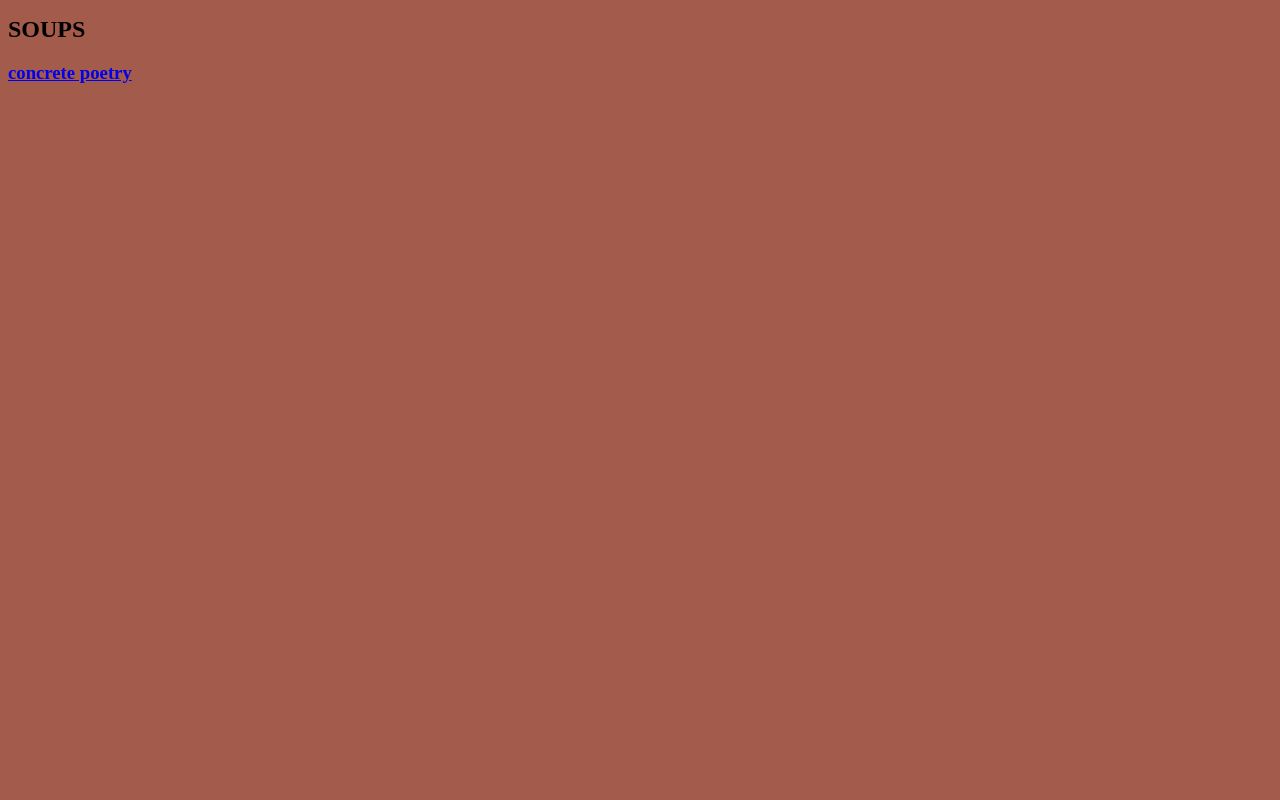
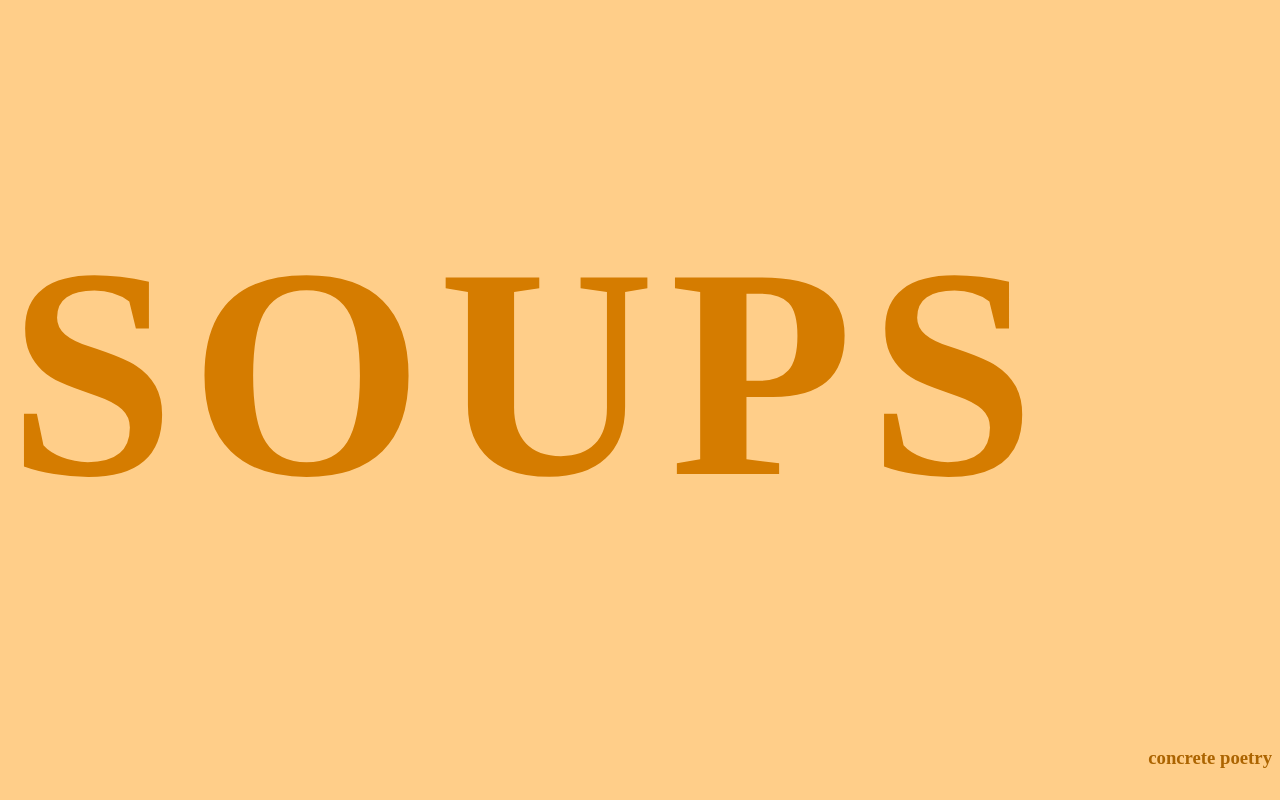
Before and after one commit to livongithub/livongithub.github.io, a plain HTML site: page harmonic-collection/index.html in a window 1280 px wide. Drawn offline with Linux system fonts and the light colour scheme.

Commit message:
commiting

```diff
--- a/exercises/hoverstates/assets/css/main.css
+++ b/exercises/hoverstates/assets/css/main.css
@@ -282,3 +282,7 @@ transition: all 0.5s ease;
   text-decoration: none;
   border-bottom: 1px solid #000;
 }
+
+a{
+  text-decoration: none;
+}
--- a/harmonic-collection/main.css
+++ b/harmonic-collection/main.css
@@ -1,9 +1,24 @@
 body {
-  background-color: #a35b4b;
+  background-color: #ffce89;
+  text-align: center
 }
 
 h1 {
-  color: #3d0c01
- font-family: monospace;
- font-size: 24px;
+  color: #d57c00;
+ font-family: 'FatFace';
+ font-size: 300px;
+ letter-spacing: 15px;
+ text-align: left
+
 }
+
+a{
+  text-decoration: none;
+  color: #ac6400;
+  text-align: right;
+}
+
+a:hover{
+text-decoration: wavy underline;
+color: #ff9400
+}
```
Also changed, not shown: 3 other files.
